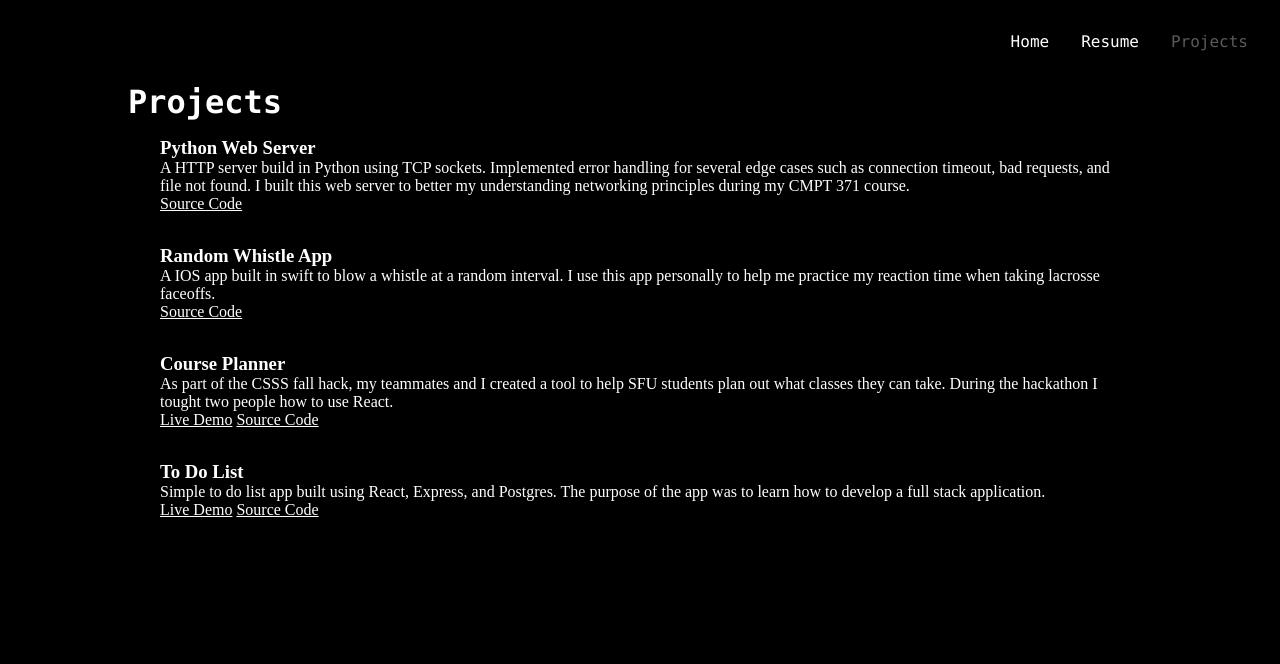
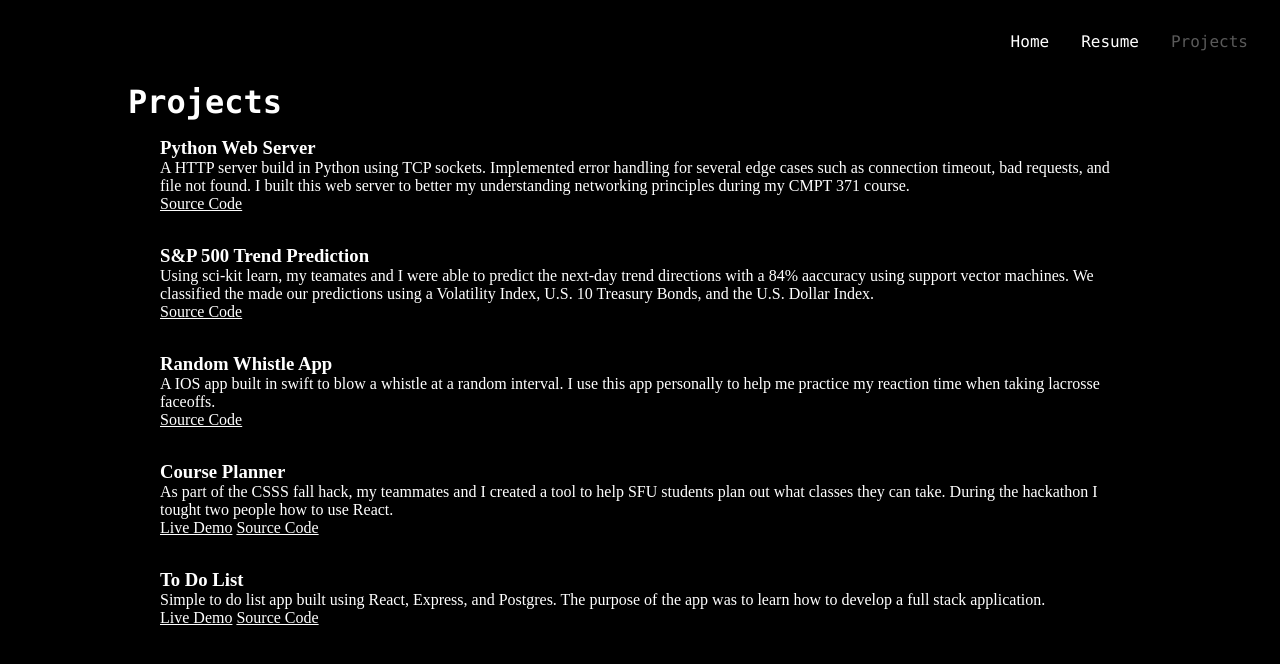
Before and after one commit to Cway14/portfolio, a Next.js app: page /projects in a window 1280 px wide. Shown: the top 664 px of the page. Built offline with nearby package versions, Linux system fonts and the light colour scheme.

Commit message:
added S&P  to project page

```diff
--- a/pages/projects.tsx
+++ b/pages/projects.tsx
@@ -12,6 +12,11 @@ const projects = () => {
                     <h3>Python Web Server</h3>
                     <p>A HTTP server build in Python using TCP sockets. Implemented error handling for several edge cases such as connection timeout, bad requests, and file not found. I built this web server to better my understanding networking principles during my CMPT 371 course.</p>
                     <a href="https://github.com/Cway14/python-webserver">Source Code</a>
+                </li>
+                <li>
+                    <h3>S&P 500 Trend Prediction</h3>
+                    <p>Using sci-kit learn, my teamates and I were able to predict the next-day trend directions with a 84% aaccuracy using support vector machines. We classified the made our predictions using a Volatility Index, U.S. 10 Treasury Bonds, and the U.S. Dollar Index.</p>
+                    <a href="https://github.com/Cway14/CSSS">Source Code</a>
                 </li>
                 <li>
                     <h3>Random Whistle App</h3>
```
